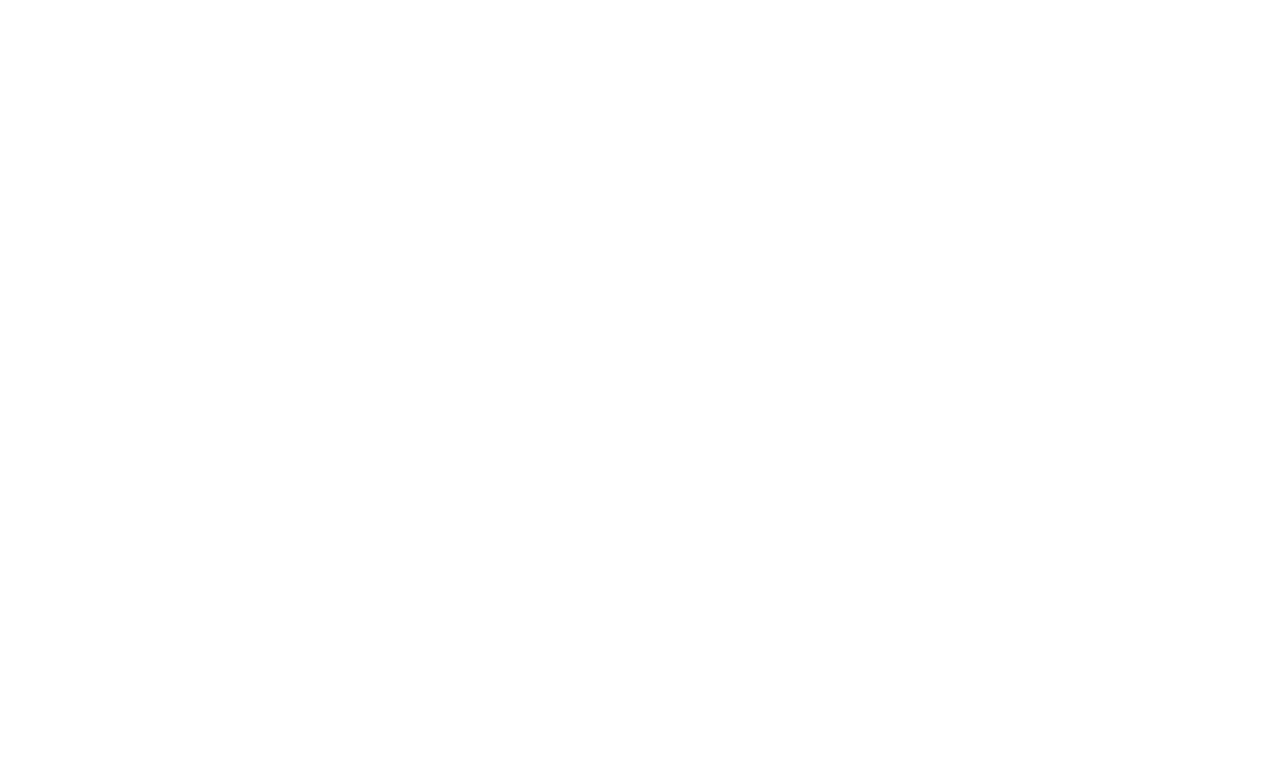
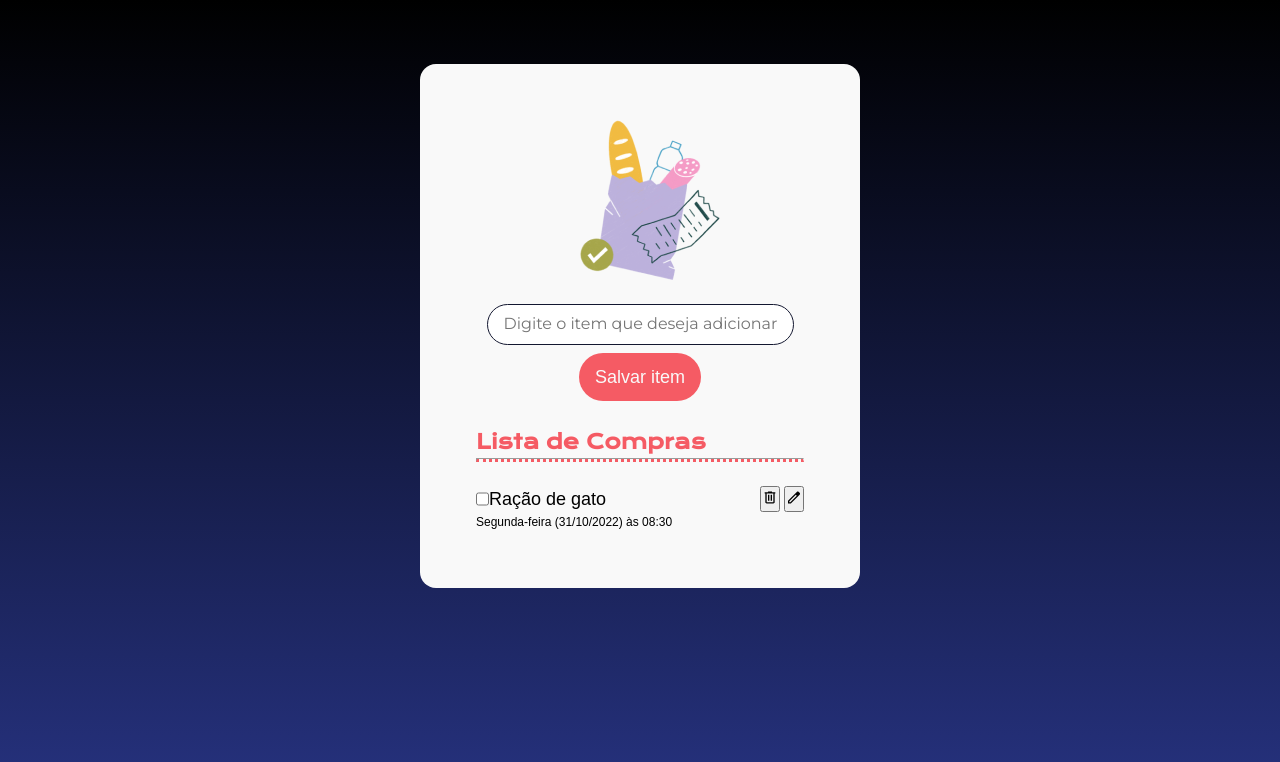
Before and after one commit to MatheusCDutra/logica-js-02-lista-de-compras, a plain HTML site: page index.html in a window 1280 px wide. Drawn offline with nearby package versions, Linux system fonts and the light colour scheme; a web font is replaced by a local one.

Commit message:
feat:adiciona body ao HTML e respectivo style

```diff
--- a/index.html
+++ b/index.html
@@ -13,7 +13,35 @@
 </head>
 
 <body>
+    <main>
+        <img src="img/bag.png" alt="Sacola de Compras">
+        <form action="">
+            <input id="input-item" type="text" placeholder="Digite o item que deseja adicionar">
+            <button id="aidcionar-botao">Salvar item</button>
+        </form>
 
+        <ul>
+            <h2>Lista de Compras</h2>
+            <hr />
+            <li>
+                <div class="item-lista-container">
+                    <div class="container-nome-compra">
+                        <input type="checkbox">
+                        <p>Ração de gato</p>
+                    </div>
+                    <div>
+                        <button>
+                            <img src="img/delete.svg" alt="Deletar">
+                        </button>
+                        <button>
+                            <img src="img/edit.svg" alt="Editar">
+                        </button>
+                    </div>
+                </div>
+                <p class="item-lista-texto">Segunda-feira (31/10/2022) às 08:30</p>
+            </li>
+        </ul>
+    </main>
 </body>
 
 </html>
--- a/styles.css
+++ b/styles.css
@@ -13,3 +13,104 @@
     --fonte-texto: 'Numans', sans-serif;
     --degrade-azul: linear-gradient(180deg, #000000 0%, #26327F 100%);
 }
+
+body {
+    background: var(--degrade-azul);
+    background-repeat: no-repeat;
+    height: 100vh;
+
+    display: flex;
+    flex-direction: column;
+    align-items: center;
+}
+
+main {
+    margin-top: 64px;
+
+    display: flex;
+    flex-direction: column;
+    gap: 24px;
+
+    width: 440px;
+    align-items: center;
+
+    background-color: var(--neutro);
+    padding: 56px;
+    border-radius: 16px;
+}
+
+h2 {
+    font-family: var(--fonte-titulo);
+    color: var(--cor-primaria);
+    font-size: 20px;
+    line-height: 33px;
+    text-align: left;
+}
+
+hr {
+    border: nene;
+    border-bottom: 3px dotted var(--cor-primaria);
+    margin-bottom: 24px;
+    width: 100%;
+}
+
+p {
+    font-family: var(--fonte-texto);
+    font-size: 18px;
+    font-weight: 400;
+    line-height: 24px;
+    text-align: left;
+}
+
+#input-item {
+    padding: 12px 16px;
+    display: block;
+    border-radius: 24px;
+    border: 1px solid var(--preto);
+    width: 307px;
+}
+
+#input-item::placeholder {
+    font-family: "Montserrat", sans-serif;
+    font-size: 16px;
+    line-height: 19px;
+}
+
+#aidcionar-botao {
+    text-align: center;
+    padding: 12px 16px;
+    border-radius: 24px;
+    background-color: var(--cor-primaria);
+    color: var(--neutro);
+    font-family: var(--fonte-texto);
+    font-size: 18px;
+    line-height: 24px;
+    border: none;
+}
+
+form {
+    display: flex;
+    flex-direction: column;
+    align-items: center;
+    gap: 8px;
+}
+
+.item-lista-container {
+    display: flex;
+    align-items: center;
+    justify-content: space-between;
+}
+
+.container-nome-compra {
+    display: flex;
+}
+
+ul {
+    list-style-type: none;
+    width: 100%;
+}
+
+.item-lista-texto {
+    font-size: 12px;
+    line-height: 20px;
+}
```
